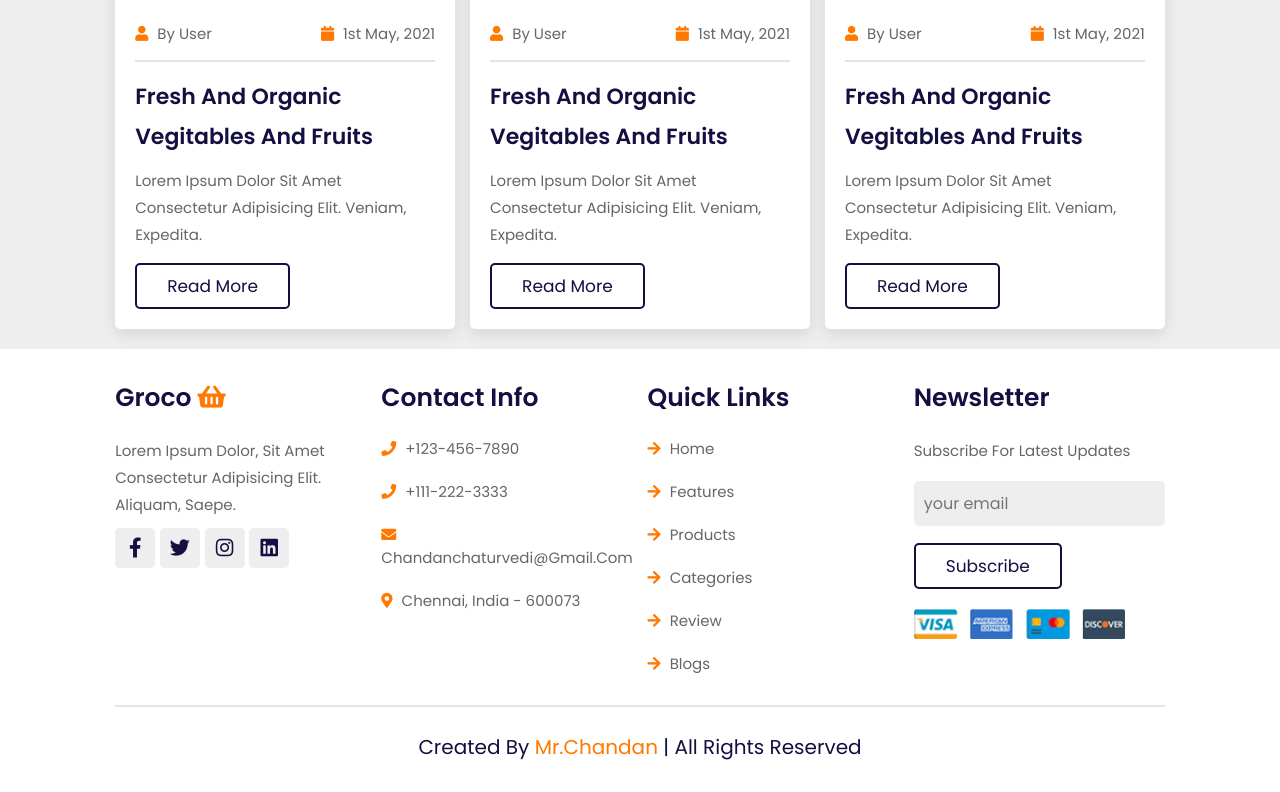
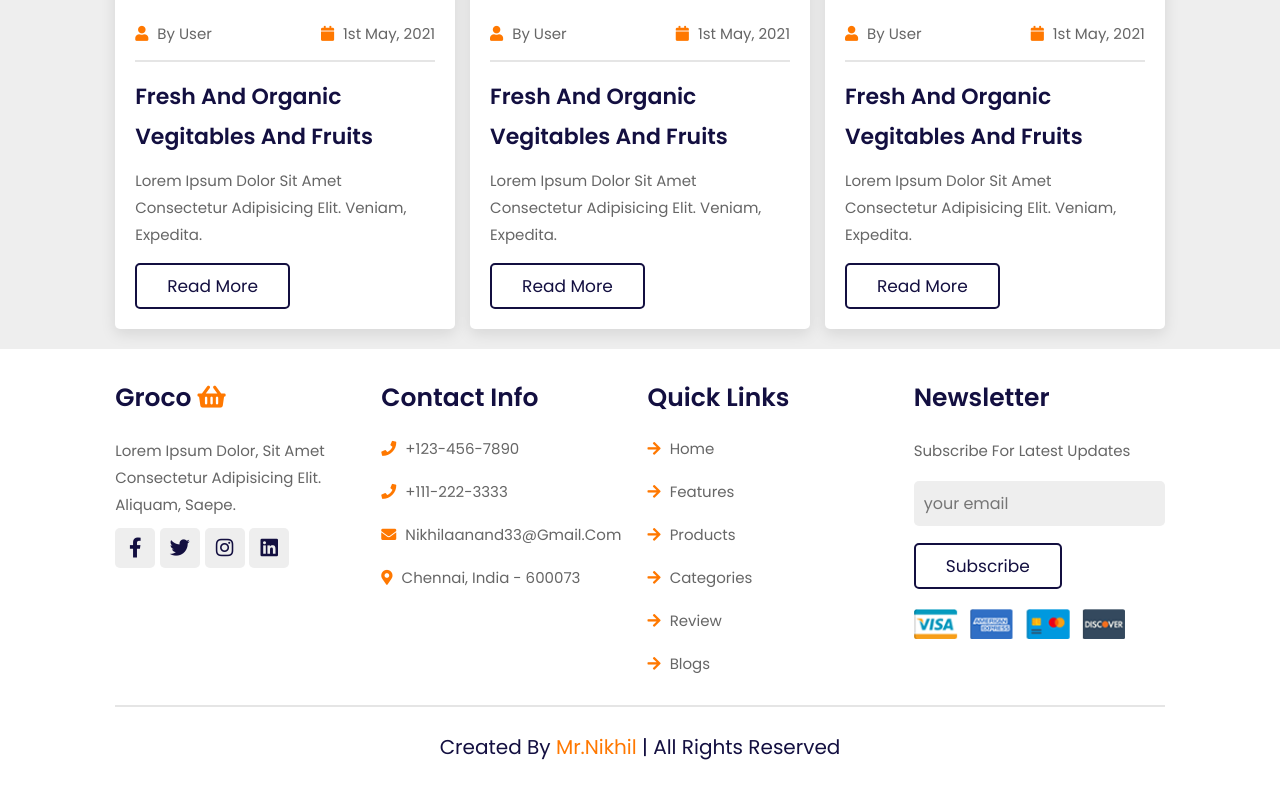
Before and after one commit to niksnotnice/grocerycart, a plain HTML site: page index.html in a window 1280 px wide. Shown: the part 3920-4712 px from the top of the page. Drawn offline with nearby package versions, Linux system fonts and the light colour scheme; files whose address does not match are found by name.

Commit message:
Update index.html

```diff
--- a/index.html
+++ b/index.html
@@ -463,7 +463,7 @@
             <h3>contact info</h3>
             <a href="#" class="links"> <i class="fas fa-phone"></i> +123-456-7890 </a>
             <a href="#" class="links"> <i class="fas fa-phone"></i> +111-222-3333 </a>
-            <a href="#" class="links"> <i class="fas fa-envelope"></i> chandanchaturvedi@gmail.com </a>
+            <a href="#" class="links"> <i class="fas fa-envelope"></i> nikhilaanand33@gmail.com </a>
             <a href="#" class="links"> <i class="fas fa-map-marker-alt"></i> chennai, india - 600073 </a>
         </div>
 
@@ -487,7 +487,7 @@
 
     </div>
 
-    <div class="credit"> created by <span> mr.Chandan </span> | all rights reserved </div>
+    <div class="credit"> created by <span> mr.Nikhil </span> | all rights reserved </div>
 
 </section>
 
```
